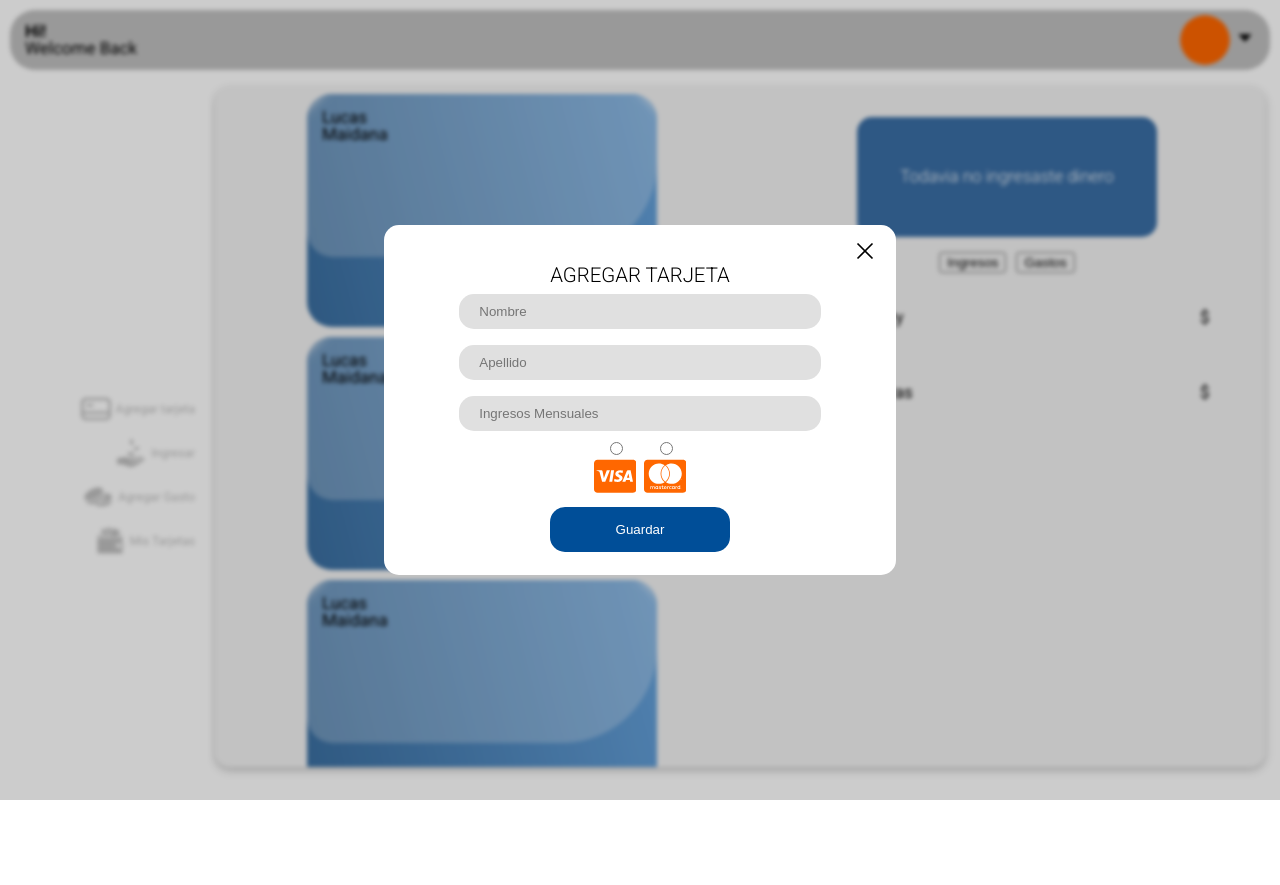
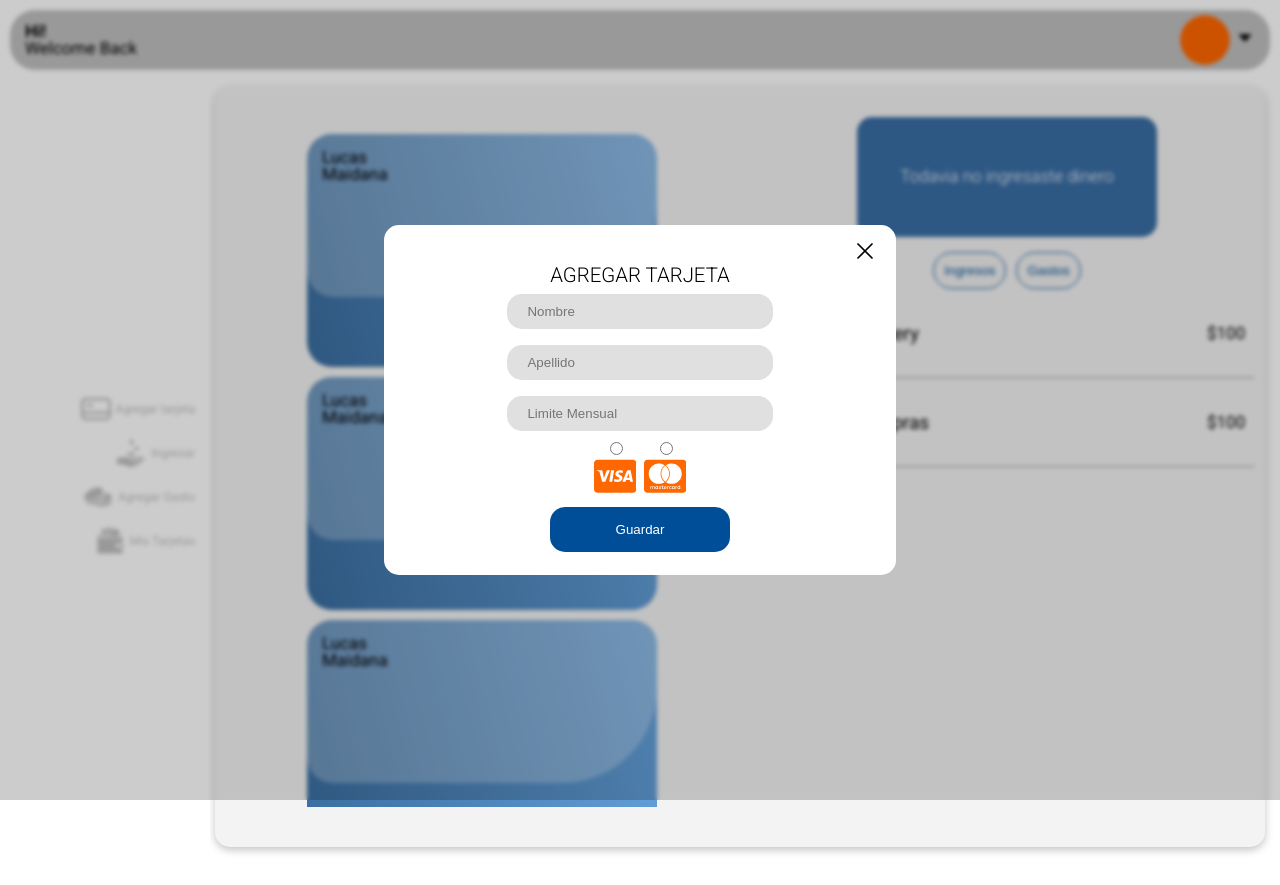
Before and after one commit to LMANMAI/Wallet-Dashboard, a React (Create React App) app: page /Dashboard in a window 1280 px wide. Both pictures are taken after a click on the element "Agregar tarjeta". Built offline with nearby package versions, Linux system fonts and the light colour scheme.

Commit message:
Finished the styles of this proyect, now is time for logic

```diff
--- a/src/assets/index.js
+++ b/src/assets/index.js
@@ -258,11 +258,11 @@ export const MenuWrapper = styled.div`
   height: fit-content;
   background-color: ${GrisO};
   position: absolute;
-  border-radius: 10px;
+  border-radius: 0 0 10px 10px;
   padding: 10px;
-  bottom: -110px;
+  bottom: -109px;
   z-index: 99;
-  right: -1px;
+  right: 10px;
   box-shadow: 0 10px 6px -6px #777;
   li {
     padding: 5px;
@@ -346,8 +346,15 @@ export const CardConteiner = styled.section`
   align-self: center;
   padding: 7px;
   gap: 10px;
+  &::-webkit-scrollbar {
+    width: 9px;
+    height: 5px;
+  }
+  &::-webkit-scrollbar-thumb {
+    background: ${Naranja};
+    border-radius: 10px;
+  }
   @media (max-width: 768px) {
-    border: 1px solid green;
     width: 95%;
     flex-direction: row;
     padding: 10px;
@@ -366,8 +373,8 @@ export const FrontCard = styled.div`
   height: 70%;
   padding: 15px;
   background: rgba(255, 255, 255, 0.25);
-  backdrop-filter: blur(4px);
-  -webkit-backdrop-filter: blur(4px);
+  // backdrop-filter: blur(4px);
+  //-webkit-backdrop-filter: blur(4px);
   border-radius: 26px 26px 95px;
 `;
 
@@ -456,7 +463,8 @@ export const MediumContainer = styled.main`
   /* border: 1px solid red; */
   border-radius: 15px;
   margin: 1.325rem auto;
-  height: 85vh;
+  min-height: 95vh;
+  height: fit-content;
   box-shadow: rgba(0, 0, 0, 0.24) 0px 3px 8px;
   @media (min-width: 768px) {
     flex-direction: row;
@@ -488,6 +496,59 @@ export const Movement = styled.div`
   margin: 5px 0;
   min-height: 70px;
   align-items: center;
+`;
+export const SectionButton = styled.button`
+  border: 1px solid ${AzulO};
+  outline: none;
+  padding: 10px;
+  border-radius: 25px;
+  color: ${AzulO};
+  &:hover {
+    cursor: pointer;
+    background-color: ${AzulC};
+    color: white;
+  }
+`;
+export const MovementType = styled.div`
+  border: 1px solid ${AzulC};
+  height: 100%;
+  width: 85%;
+  border-radius: 25px;
+  position: relative;
+  display: grid;
+  svg {
+    color: white;
+    align-self: center;
+    justify-self: center;
+    z-index: 2;
+    font-size: 1.725rem;
+  }
+  &:before {
+    display: block;
+    top: 0;
+    left: 0;
+    right: 0;
+    bottom: 0;
+    margin: auto;
+    z-index: 0;
+    content: "";
+    width: 80%;
+    height: 80%;
+    border-radius: 15px;
+    background-color: ${AzulO};
+    position: absolute;
+  }
+`;
+export const MovementName = styled.div`
+  padding: 5px 0 5px 8px;
+  width: 80%;
+  p {
+    font-size: 1.125rem;
+  }
+`;
+export const MovementTotal = styled.div`
+  // border: 1px solid blue;
+  padding: 7px;
 `;
 
 export const ModalView = styled.div`
@@ -536,11 +597,7 @@ export const FormularioModal = styled(Formulario)`
   padding: 0;
   width: 100%;
   box-shadow: none;
-  h4 {
-    text-transform: uppercase;
-    font-weight: 300;
-    font-size: 1.2rem;
-  }
+  margin: 0 auto;
 `;
 export const InputContainerModal = styled(InputsContainer)`
   margin: 0;
@@ -552,7 +609,7 @@ export const InputModal = styled(Input)`
   padding-left: 20px;
   margin: 8px 0;
   background-color: #e0e0e0;
-  width: 75%;
+  width: 55%;
 `;
 export const Icon = styled.div`
   width: 75px;
@@ -642,3 +699,12 @@ export const SaldoConteiner = styled.div`
     font-size: 1rem;
   }
 `;
+export const SelectModal = styled.select`
+  padding: 9px;
+  border-radius: 15px;
+  margin: 5px 0;
+  width: 55%;
+  border: 1px solid ${AzulO};
+  outline: none;
+`;
+export const OptionModal = styled.option``;
--- a/src/assets/reset.css
+++ b/src/assets/reset.css
@@ -132,3 +132,9 @@ table {
 * {
   box-sizing: border-box;
 }
+h4 {
+  text-transform: uppercase;
+  font-weight: 300;
+  font-size: 1.2rem;
+  text-align: center;
+}
--- a/src/pages/Dashboard/auxiliars/Menu.jsx
+++ b/src/pages/Dashboard/auxiliars/Menu.jsx
@@ -11,9 +11,9 @@ const Menu = () => {
   return (
     <MenuWrapper>
       <ul>
-        <li>Profile</li>
-        <li>Settings</li>
-        <li onClick={handleSignOut}>Sign Out</li>
+        <li>Perfil</li>
+        <li>Configuracion</li>
+        <li onClick={handleSignOut}>Cerrar Sesion</li>
       </ul>
     </MenuWrapper>
   );
--- a/src/pages/Dashboard/auxiliars/ModalOptions/AddCards.jsx
+++ b/src/pages/Dashboard/auxiliars/ModalOptions/AddCards.jsx
@@ -61,7 +61,7 @@ const AddCards = () => {
 
           <InputModal
             type="number"
-            placeholder="Ingresos Mensuales"
+            placeholder="Limite Mensual"
             value={salary}
             name="salary"
             onChange={handleChange}
--- a/src/pages/Dashboard/auxiliars/ModalOptions/Money.jsx
+++ b/src/pages/Dashboard/auxiliars/ModalOptions/Money.jsx
@@ -73,7 +73,16 @@ const Money = () => {
   };
   return (
     <div>
-      INGRESO DEL DINERO
+      <h4>Ingresar saldo</h4>
+      <InputContainerModal>
+        <InputModal
+          type="text"
+          placeholder="Ej: Transporte"
+          name="value_account"
+          value={value_account}
+          onChange={(e) => handleChange(e)}
+        />
+      </InputContainerModal>
       <InputContainerModal>
         <InputModal
           type="number"
--- a/src/pages/Dashboard/auxiliars/ModalOptions/Payments.jsx
+++ b/src/pages/Dashboard/auxiliars/ModalOptions/Payments.jsx
@@ -1,7 +1,36 @@
 import React from "react";
-
+import {
+  InputContainerModal,
+  InputModal,
+  ButtonModal,
+  SelectModal,
+  OptionModal,
+} from "../../../../assets";
 const Payments = () => {
-  return <div>DESDE EL MODAL DE AGREGAR GASTPS</div>;
+  return (
+    <div>
+      <h4>Registro de Gastos</h4>
+      <InputContainerModal>
+        <SelectModal name="" id="">
+          <OptionModal value="">Seleccione una opcion</OptionModal>
+          <OptionModal value="">Compra</OptionModal>
+          <OptionModal value="">Transporte</OptionModal>
+          <OptionModal value="">Servicio</OptionModal>
+          <OptionModal value="">Comida</OptionModal>
+        </SelectModal>
+      </InputContainerModal>
+      <InputContainerModal>
+        <InputModal
+          type="number"
+          placeholder="Ej: 4500"
+          name="value_account"
+          // value={value_account}
+          // onChange={(e) => handleChange(e)}
+        />
+      </InputContainerModal>
+      <ButtonModal>Guardar</ButtonModal>
+    </div>
+  );
 };
 
 export default Payments;
--- a/src/pages/Dashboard/auxiliars/Move.jsx
+++ b/src/pages/Dashboard/auxiliars/Move.jsx
@@ -1,12 +1,28 @@
 import React from "react";
-import { Movement } from "../../../assets";
+import {
+  Movement,
+  MovementType,
+  MovementName,
+  MovementTotal,
+} from "../../../assets";
+import { FaShoppingCart } from "react-icons/fa";
 const Move = (data) => {
   return (
-    <Movement>
-      <p>{data.type}</p>
-      <p>{data.name}</p>
-      <p>${data.total}</p>
-    </Movement>
+    <>
+      <Movement>
+        <MovementType>
+          <FaShoppingCart />
+        </MovementType>
+        <MovementName>
+          <p>{data.name}</p>
+        </MovementName>
+
+        <MovementTotal>
+          <p>${data.total}100</p>
+        </MovementTotal>
+      </Movement>
+      <hr />
+    </>
   );
 };
 
--- a/src/pages/Dashboard/auxiliars/Movements.jsx
+++ b/src/pages/Dashboard/auxiliars/Movements.jsx
@@ -1,5 +1,10 @@
 import React, { useEffect } from "react";
-import { MovementsSection, Section, SaldoConteiner } from "../../../assets";
+import {
+  MovementsSection,
+  Section,
+  SaldoConteiner,
+  SectionButton,
+} from "../../../assets";
 import {
   selectAccountState,
   selectMovements,
@@ -34,8 +39,8 @@ const Movements = () => {
         )}
       </SaldoConteiner>
       <Section>
-        <button onClick={() => handleIn()}>Ingresos </button>
-        <button onClick={() => handleOut()}>Gastos </button>
+        <SectionButton onClick={() => handleIn()}>Ingresos </SectionButton>
+        <SectionButton onClick={() => handleOut()}>Gastos </SectionButton>
       </Section>
 
       {React.Children.toArray(moves.map((item) => <Move data={item} />))}
```
